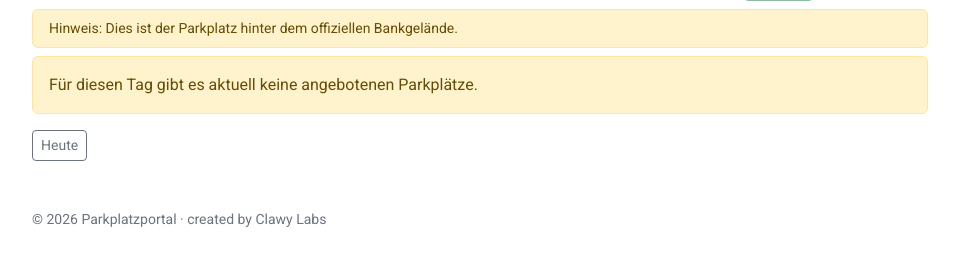
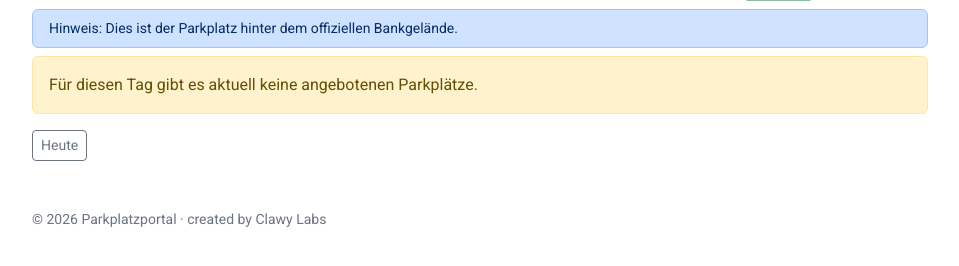
Before and after one commit to nqyngfpty2-svg/clawyparken, a FastAPI app: template parking_app/templates/day.html in a window 1280 px wide. Shown: the part 169-435 px from the top of the page, without its empty margins (160-1119 px from the left). Run offline with FastAPI, Linux system fonts and the light colour scheme; the template is opened without the code that fills it, so the values that code supplies are empty.

Commit message:
Use blue hint box for post parking note

```diff
--- a/parking_app/templates/day.html
+++ b/parking_app/templates/day.html
@@ -21,7 +21,7 @@
       Hinweis: Dies ist der offizielle Parkplatz der Bank.
     </div>
   {% else %}
-    <div class="alert alert-warning py-2 mb-2 small">
+    <div class="alert alert-primary py-2 mb-2 small">
       Hinweis: Dies ist der Parkplatz hinter dem offiziellen Bankgelände.
     </div>
   {% endif %}
```
